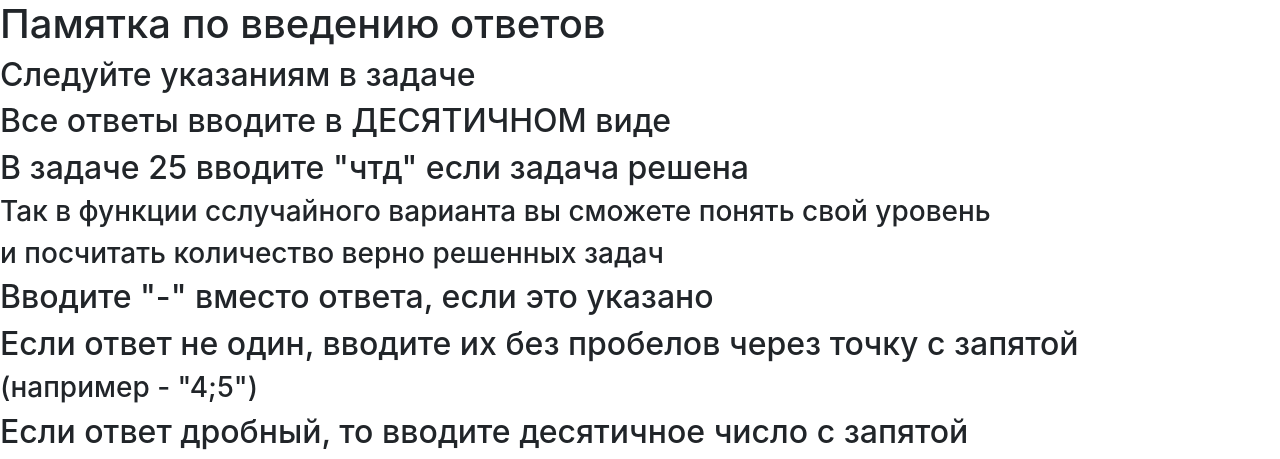
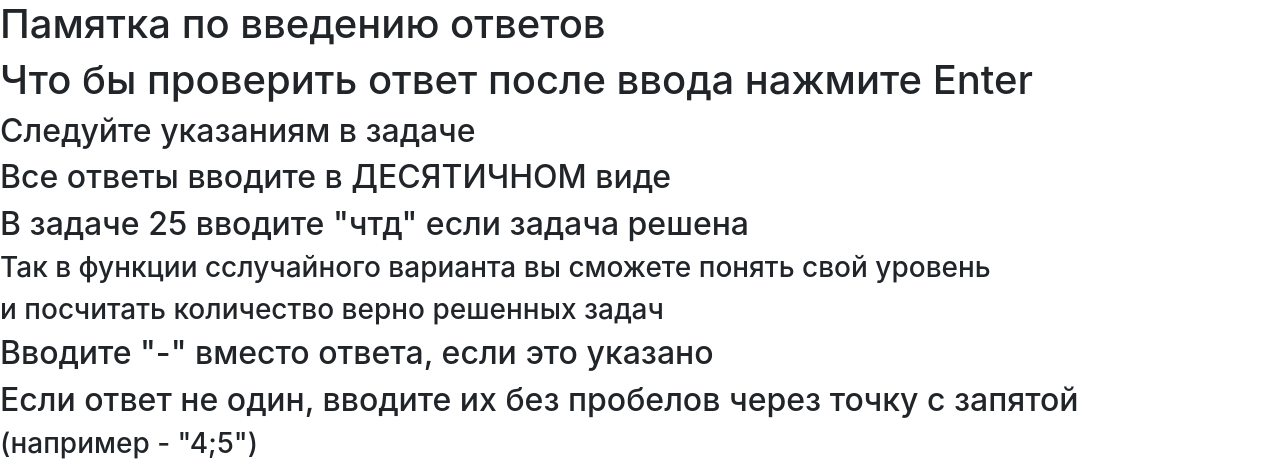
Before and after one commit to Churina-Margaery/WEB_project, a Flask app: template templates/format.html in a window 1280 px wide. Shown: the top 459 px of the page. Run offline with Flask 2, Linux system fonts and the light colour scheme; the template is opened without the code that fills it, so the values that code supplies are empty; some libraries are stand-ins or nearby versions.

Commit message:
Update format.html

```diff
--- a/templates/format.html
+++ b/templates/format.html
@@ -12,6 +12,7 @@
 </head>
 <body>
     <h1>Памятка по введению ответов</h1>
+    <h1>Что бы проверить ответ после ввода нажмите Enter</h1>
     <h2>Следуйте указаниям в задаче</h2>
     <h2>Все ответы вводите в ДЕСЯТИЧНОМ виде</h2>
     <h2>В задаче 25 вводите "чтд" если задача решена</h2>
```
